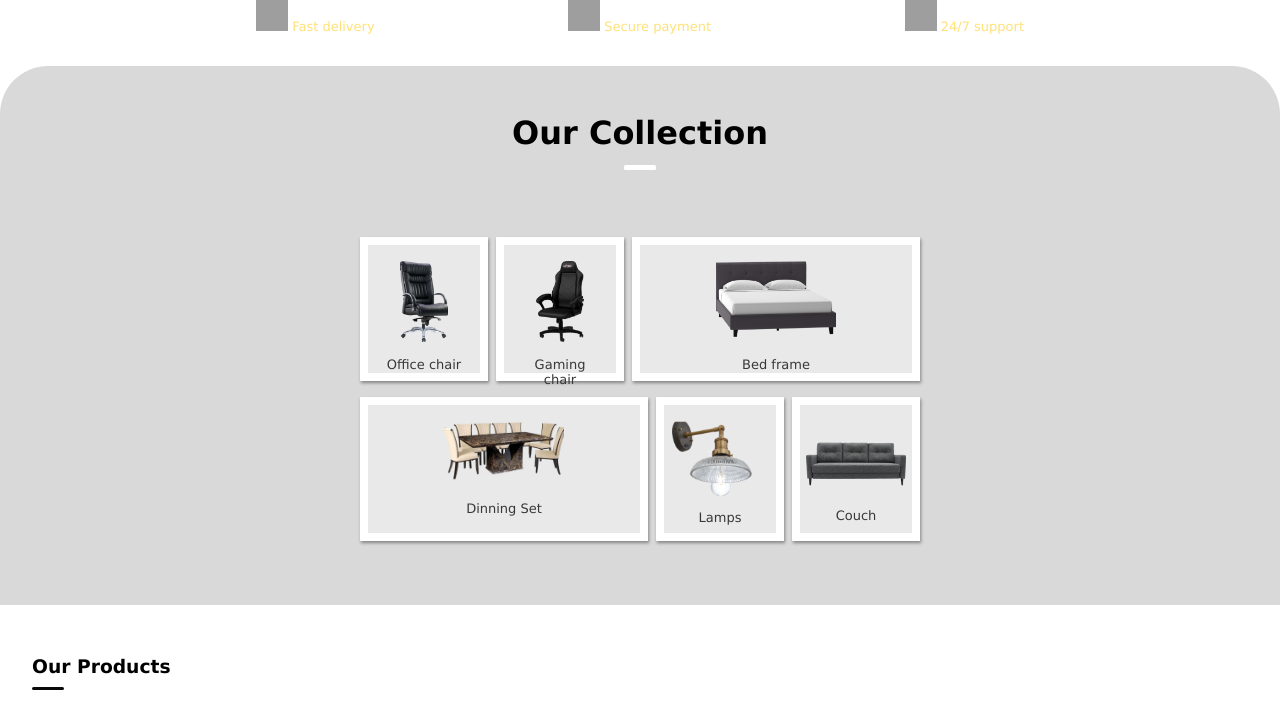
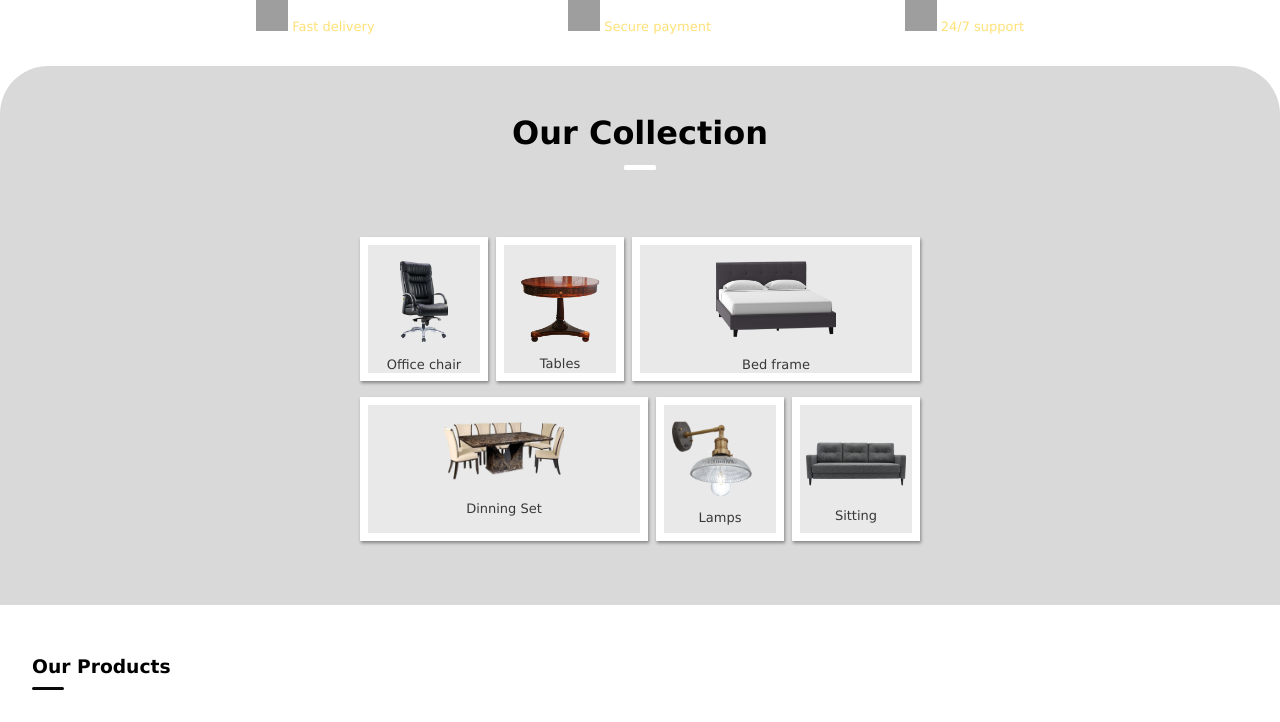
Before and after one commit to WinterDevelopers/next-sofa, a Django app: page / in a window 1280 px wide. Shown: the part 625-1347 px from the top of the page. Run offline with Django 4.2, Linux system fonts and the light colour scheme; data comes from the database, SQL or seed files in the repository; both versions use the stored data as it was after the commit; data that the repository does not hold is empty; grey boxes are pictures that could not be loaded.

Commit message:
collections modified

```diff
--- a/company/templates/index.html
+++ b/company/templates/index.html
@@ -53,10 +53,10 @@
                 </div>
             </a>
 
-            <a href="/collection/gaming-chair">
+            <a href="/collection/tables">
                 <div class="collection-img-1 btn-shadow">
-                <img src="{% static 'images/gaming-chair.png' %}" alt="">
-                <div>Gaming chair</div>
+                <img src="{% static 'images/table.png' %}" alt="" style="width:100%;transform:translate(0%,10%);">
+                <div>Tables</div>
                 </div>
             </a>
 
@@ -70,7 +70,7 @@
             <a href="/collection/couch">
                 <div class="collection-img-1 btn-shadow">
                 <img src="{% static 'images/couch.png' %}" alt="" style="width:125%; transform:translate(-10%,50%);">
-                <div style="margin-top:50%;">Couch</div>
+                <div style="margin-top:50%;">Sitting</div>
             </div>
             </a>
 
```
Also changed, not shown: db.sqlite3, media/collection/table.png (added), static/images/table.png (added).
